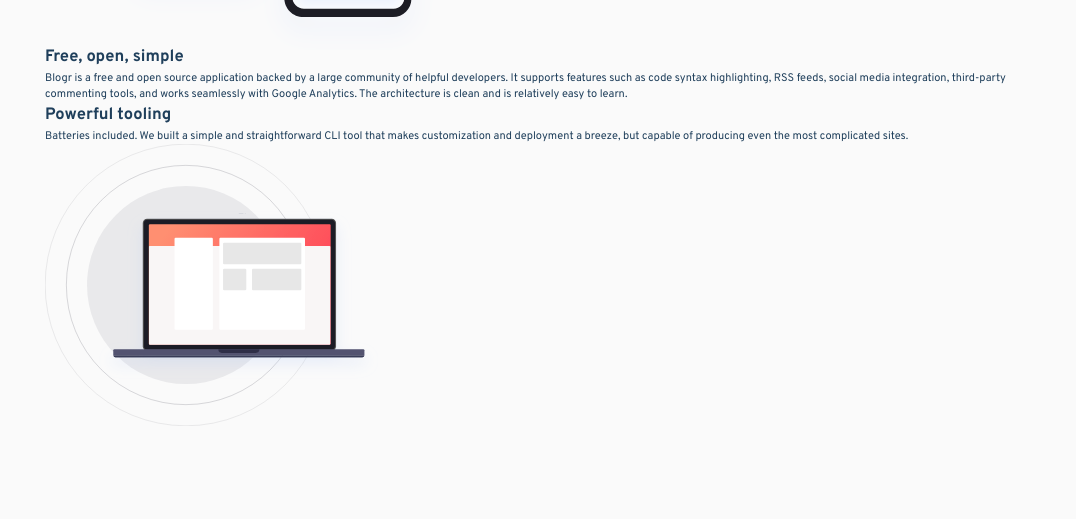
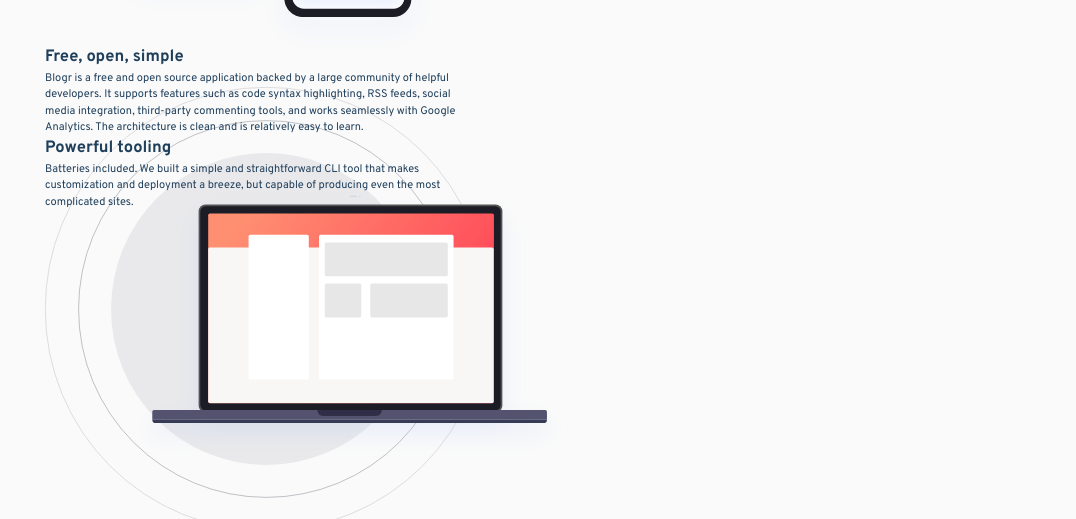
Before and after one commit to Joanna-devop/blogr-page, a plain HTML site: page index.html in a window 1280 px wide. Shown: the part 1247-1766 px from the top of the page, without its empty margins (95-1171 px from the left). Drawn offline with Linux system fonts and the light colour scheme.

Commit message:
Second version

```diff
--- a/styles.css
+++ b/styles.css
@@ -297,14 +297,22 @@ h1 {
   margin-bottom: 1rem;
 }
 
-
+.main3 {
+  background-image: url('./images/illustration-laptop-desktop.svg');
+  background-size: 55%;
+  background-repeat: no-repeat;
+  background-position: left center;
+  height: 33rem;
+  align-items: flex-end;
+}
 
 .main3-wrapper {
-  background-image: url('./images/illustration-laptop-desktop.svg');
-  background-size: 35%;
-  background-repeat: no-repeat;
-  background-position: left center;
-  height: 30rem;
+  position: relative;
+  text-align: left;
+  max-width: 32rem;
+  width: 100%;
+  padding-right: 5rem;
+  z-index: 1;
 }
 
 .intro-text-block {
```
